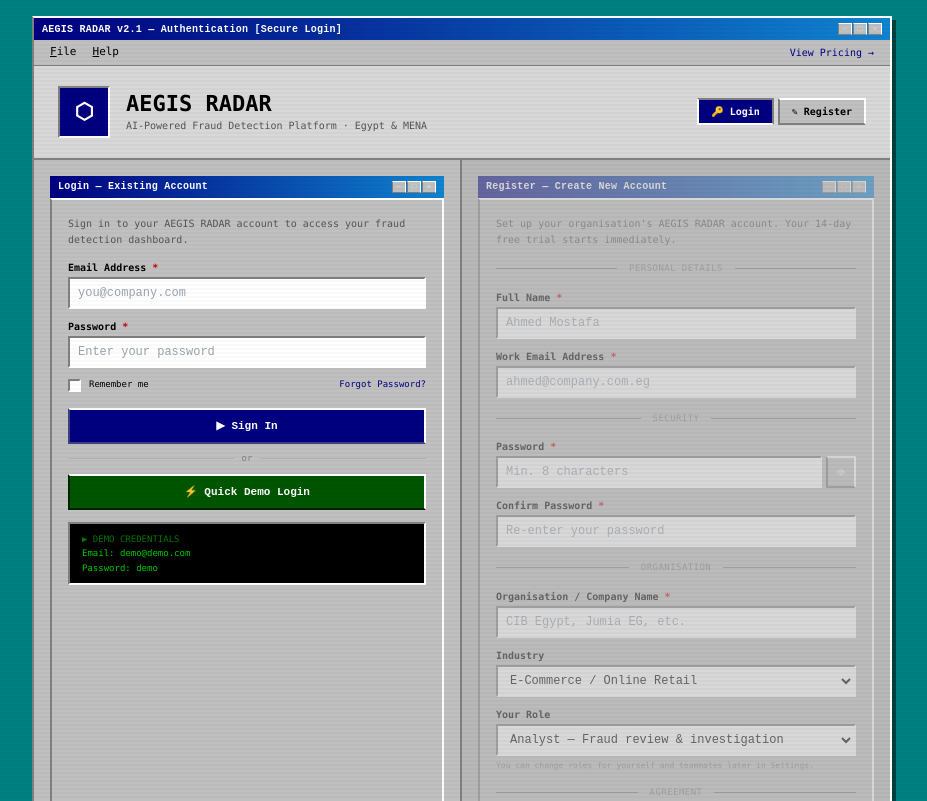
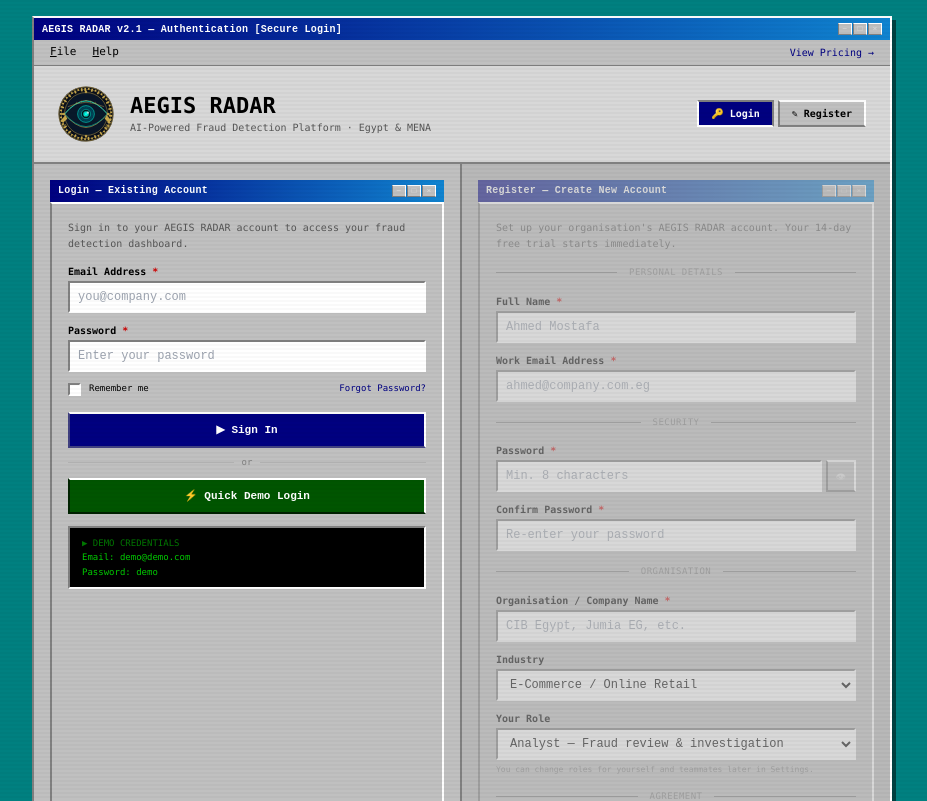
Before and after one commit to solutions-exe/aegisradar2.0, a Next.js app in the folder frontend/aegis-radar-app/: page /auth in a window 1280 px wide. Shown: the top 801 px of the page, without its empty margins (178-1105 px from the left). Built offline with nearby package versions, Linux system fonts and the light colour scheme.

Commit message:
added intitial logo example variants

```diff
--- a/frontend/aegis-radar-app/src/app/auth/page.tsx
+++ b/frontend/aegis-radar-app/src/app/auth/page.tsx
@@ -12,7 +12,7 @@
 import { useState, useCallback } from "react";
 import { useRouter } from "next/navigation";
 import Link from "next/link";
-
+import AegisLogo from "@/components/aegislogo";
 // ═══════════════════════════════════════════════════════════════════════════════
 // TYPES
 // ═══════════════════════════════════════════════════════════════════════════════
@@ -829,12 +829,7 @@
           style={{ borderBottom: "2px solid #808080", background: "#d8d8d8" }}
         >
           {/* Logo mark */}
-          <InsetPanel
-            className="bg-[#000080] flex items-center justify-center shrink-0"
-            style={{ width: "52px", height: "52px" }}
-          >
-            <span className="font-mono text-white font-bold" style={{ fontSize: "22px" }}>⬡</span>
-          </InsetPanel>
+          <AegisLogo size={56} />
 
           {/* Title + tagline */}
           <div className="flex flex-col">
@@ -938,6 +933,7 @@
         <Link href="/privacy" className="text-[#002080] underline">Privacy Policy</Link>
       </div>
 
+
       <style>{`
         @keyframes fadeIn {
           from { opacity: 0; transform: translateX(6px); }
--- /dev/null
+++ b/frontend/aegis-radar-app/src/components/aegislogo.tsx
@@ -0,0 +1,174 @@
+/**
+ * src/components/AegisLogo.tsx
+ *
+ * AEGIS RADAR — Reusable logo component.
+ * Option A: Egyptian Eye of Horus inside a gold Greek-meander circular shield.
+ *
+ * Usage:
+ *   <AegisLogo size={32} />                    — icon only (navbar, favicon)
+ *   <AegisLogo size={32} showText />           — icon + "AEGIS RADAR" wordmark
+ *   <AegisLogo size={64} showText textSize={18} /> — large variant
+ *
+ * SVG viewBox is 0 0 120 120 so `size` maps 1:1 to rendered px.
+ * showText renders the wordmark inline-right of the icon (not inside the SVG)
+ * so the circular icon is always perfectly round at every size.
+ */
+
+interface AegisLogoProps {
+  /** Width & height of the circular icon in px. Default 32. */
+  size?: number;
+  /** Render "AEGIS / RADAR" wordmark to the right of the icon. */
+  showText?: boolean;
+  /** Font size for "AEGIS". Defaults to size * 0.44. */
+  textSize?: number;
+  /** Extra className on the wrapper div (only used when showText=true). */
+  className?: string;
+}
+
+export default function AegisLogo({
+  size = 32,
+  showText = false,
+  textSize,
+  className = "",
+}: AegisLogoProps) {
+  const ts  = textSize ?? Math.round(size * 0.44);
+  const gap = Math.round(size * 0.25);
+
+  // 45 alternating tall/short meander teeth rotated around the ring
+  const teeth = Array.from({ length: 45 }, (_, i) => ({
+    angle: (i / 45) * 360,
+    tall:  i % 2 === 0,
+  }));
+
+  const icon = (
+    <svg
+      width={size}
+      height={size}
+      viewBox="0 0 120 120"
+      xmlns="http://www.w3.org/2000/svg"
+      aria-hidden="true"
+      style={{ display: "block", flexShrink: 0 }}
+    >
+      {/* Dark background */}
+      <circle cx="60" cy="60" r="59" fill="#080e1a" />
+
+      {/* Outer gold rings */}
+      <circle cx="60" cy="60" r="58" fill="none" stroke="#c9a84c" strokeWidth="1.2" />
+      <circle cx="60" cy="60" r="53" fill="none" stroke="#c9a84c" strokeWidth="0.8" />
+
+      {/* Meander teeth */}
+      {teeth.map(({ angle, tall }) => (
+        <g key={angle} transform={`rotate(${angle} 60 60)`}>
+          <rect x="56.5" y="4" width="3.5" height={tall ? 7 : 4} fill="#c9a84c" />
+        </g>
+      ))}
+
+      {/* Shield face */}
+      <circle cx="60" cy="60" r="46" fill="#0a1628" />
+      <circle cx="60" cy="60" r="46" fill="none" stroke="#c9a84c" strokeWidth="1" />
+
+      {/* Eye almond */}
+      <path
+        d="M14,60 Q37,32 60,31 Q83,32 106,60 Q83,88 60,89 Q37,88 14,60 Z"
+        fill="#08192a" stroke="#c9a84c" strokeWidth="1.2"
+      />
+
+      {/* Upper eyelid */}
+      <path
+        d="M14,60 Q37,33 60,32 Q83,33 106,60"
+        fill="none" stroke="#00e5cc" strokeWidth="1.6" strokeLinecap="round"
+      />
+
+      {/* Lower eyelid */}
+      <path
+        d="M14,60 Q37,86 60,87 Q83,86 106,60"
+        fill="none" stroke="#00e5cc" strokeWidth="1" strokeLinecap="round"
+      />
+
+      {/* Horus right teardrop */}
+      <path d="M104,62 L114,74 L109,79 L100,70 Z" fill="#c9a84c" />
+      <path
+        d="M109,79 Q112,87 107,90 Q101,89 103,83 Q106,81 107,85"
+        fill="none" stroke="#c9a84c" strokeWidth="1.1" strokeLinecap="round"
+      />
+
+      {/* Horus left teardrop */}
+      <path d="M16,62 L6,74 L11,79 L20,70 Z" fill="#c9a84c" />
+      <path
+        d="M11,79 Q8,87 13,90 Q19,89 17,83 Q14,81 13,85"
+        fill="none" stroke="#c9a84c" strokeWidth="1.1" strokeLinecap="round"
+      />
+
+      {/* Brow line */}
+      <path
+        d="M22,44 Q41,36 60,35 Q79,36 98,44"
+        fill="none" stroke="#c9a84c" strokeWidth="0.9" strokeLinecap="round"
+      />
+      {/* Brow ticks */}
+      {[
+        { x: 40, y: 38 },
+        { x: 50, y: 35.5 },
+        { x: 60, y: 34 },
+        { x: 70, y: 35.5 },
+        { x: 80, y: 38 },
+      ].map(({ x, y }) => (
+        <line key={x} x1={x} y1={y} x2={x} y2={y - 4}
+          stroke="#c9a84c" strokeWidth="0.8" />
+      ))}
+
+      {/* Iris */}
+      <circle cx="60" cy="60" r="18" fill="#003d50" />
+      <circle cx="60" cy="60" r="18" fill="none" stroke="#00e5cc" strokeWidth="1.2" />
+      <circle cx="60" cy="60" r="14" fill="none" stroke="#006678"
+        strokeWidth="0.7" strokeDasharray="2 2" />
+
+      {/* Pupil */}
+      <circle cx="60" cy="60" r="10" fill="#001820" />
+      <circle cx="60" cy="60" r="10" fill="none" stroke="#00f0d8" strokeWidth="1" />
+
+      {/* Pupil glow core */}
+      <circle cx="60" cy="60" r="6" fill="#00c8b4" />
+      <circle cx="60" cy="60" r="3" fill="#00ffee" />
+
+      {/* Specular highlights */}
+      <circle cx="64" cy="57" r="2.5" fill="#ffffff" opacity="0.65" />
+      <circle cx="57" cy="64" r="1.4" fill="#ffffff" opacity="0.25" />
+
+      {/* Cardinal gold diamonds */}
+      <polygon points="60,8  63,13 60,16 57,13"   fill="#c9a84c" />
+      <polygon points="112,60 107,63 104,60 107,57" fill="#c9a84c" />
+      <polygon points="60,112 57,107 60,104 63,107" fill="#c9a84c" />
+      <polygon points="8,60  13,57  16,60  13,63"   fill="#c9a84c" />
+    </svg>
+  );
+
+  if (!showText) return icon;
+
+  return (
+    <div className={`flex items-center ${className}`} style={{ gap: `${gap}px` }}>
+      {icon}
+      <div style={{ display: "flex", flexDirection: "column", gap: "2px" }}>
+        <span style={{
+          fontFamily: "'Courier New', Courier, monospace",
+          fontSize: `${ts}px`,
+          fontWeight: "bold",
+          color: "#c9a84c",
+          lineHeight: 1,
+          letterSpacing: "0.12em",
+        }}>
+          AEGIS
+        </span>
+        <span style={{
+          fontFamily: "'Courier New', Courier, monospace",
+          fontSize: `${Math.round(ts * 0.6)}px`,
+          fontWeight: "400",
+          color: "#7ecfc0",
+          lineHeight: 1,
+          letterSpacing: "0.35em",
+        }}>
+          RADAR
+        </span>
+      </div>
+    </div>
+  );
+}
```
